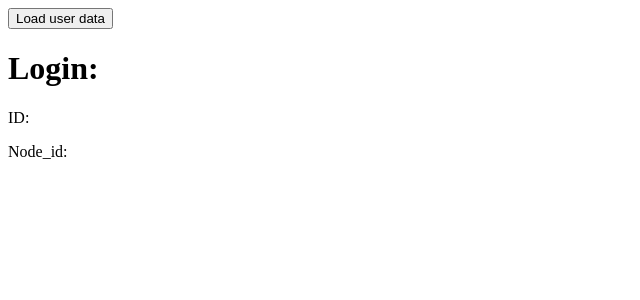
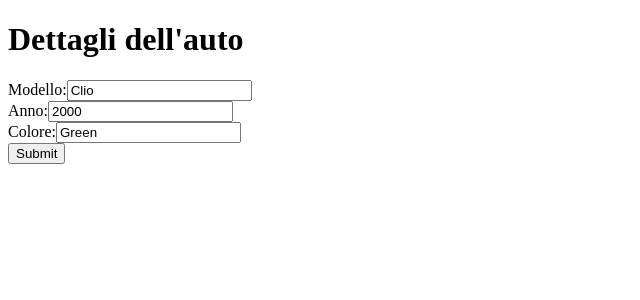
Before and after one commit to Vincenzo-Pallante-Dev/exercises-React, a React (Create React App) app in the folder my-project/: page / in a window 1280 px wide. Shown: the top 300 px of the page, without its empty margins (0-640 px from the left). Built offline with nearby package versions, Linux system fonts and the light colour scheme.

Commit message:
feat: exercise

```diff
--- a/my-project/src/App.js
+++ b/my-project/src/App.js
@@ -1,5 +1,11 @@
-import { GithubUser } from "./components/GithubUser";
+import { CarDetails } from "./components/CarDetails";
+
+const initialData = {
+  model: "Clio",
+  year: "2000",
+  color: "Green",
+};
 
 export function App() {
-  return <GithubUser />;
+  return <CarDetails initialData={initialData} />;
 }
--- /dev/null
+++ b/my-project/src/components/CarDetails.js
@@ -0,0 +1,49 @@
+import { useEffect, useRef } from "react";
+
+export function CarDetails({ initialData }) {
+  const detailsRef = useRef(null);
+
+  useEffect(() => {
+    if (initialData) {
+      detailsRef.current.model.value = initialData.model;
+      detailsRef.current.year.value = initialData.year;
+      detailsRef.current.color.value = initialData.color;
+    }
+  }, [initialData]);
+
+  function handleSubmit(event) {
+    event.preventDefault();
+    let formData = {
+      model: detailsRef.current.model.value,
+      year: detailsRef.current.year.value,
+      color: detailsRef.current.color.value,
+    };
+    console.log(formData);
+
+    if (initialData) {
+      detailsRef.current.model.value = initialData.model;
+      detailsRef.current.year.value = initialData.year;
+      detailsRef.current.color.value = initialData.color;
+    }
+  }
+  return (
+    <div>
+      <h1>Dettagli dell'auto</h1>
+      <form onSubmit={handleSubmit} ref={detailsRef}>
+        <div>
+          <label htmlFor="model">Modello:</label>
+          <input name="model" />
+        </div>
+        <div>
+          <label htmlFor="year">Anno:</label>
+          <input name="year" />
+        </div>
+        <div>
+          <label htmlFor="color">Colore:</label>
+          <input name="color" />
+        </div>
+        <button type="submit">Submit</button>
+      </form>
+    </div>
+  );
+}
--- a/my-project/src/components/GithubUser.js
+++ /dev/null
@@ -1,28 +0,0 @@
-import { useGithubUser } from "./UseGithubUser";
-
-export function GithubUser(username) {
-  const { data, error, loading, fetchGithubUser } = useGithubUser(
-    (username = "takeo")
-  );
-
-  if (error) {
-    return <h1>There has been an error</h1>;
-  }
-
-  if (loading) {
-    return <h1>Loading...</h1>;
-  }
-
-  function handleGetUserData() {
-    fetchGithubUser(username);
-  }
-
-  return (
-    <div>
-      <button onClick={handleGetUserData}>Load user data</button>
-      <h1>Login: {data.login}</h1>
-      <p>ID: {data.id}</p>
-      <p>Node_id: {data.node_id}</p>
-    </div>
-  );
-}
--- a/my-project/src/components/UseGithubUser.js
+++ /dev/null
@@ -1,31 +0,0 @@
-import { useState } from "react";
-
-export function useGithubUser(username) {
-  const [data, setData] = useState({});
-  const [error, setError] = useState(null);
-  const [loading, setLoading] = useState(false);
-
-  async function fetchGithubUser() {
-    setLoading(true);
-    setError(null);
-
-    try {
-      const response = await fetch(`https://api.github.com/users/${username}`);
-      const json = await response.json();
-
-      if (response.ok) {
-        setData(json);
-      } else {
-        setError(new Error());
-        setData({});
-      }
-    } catch (error) {
-      setError(error);
-      setData({});
-    } finally {
-      setLoading(false);
-    }
-  }
-
-  return { data, error, loading, fetchGithubUser };
-}
```
Also changed, not shown: my-project/Custom Hooks 04.txt (deleted), my-project/useRef 02.txt (added).
